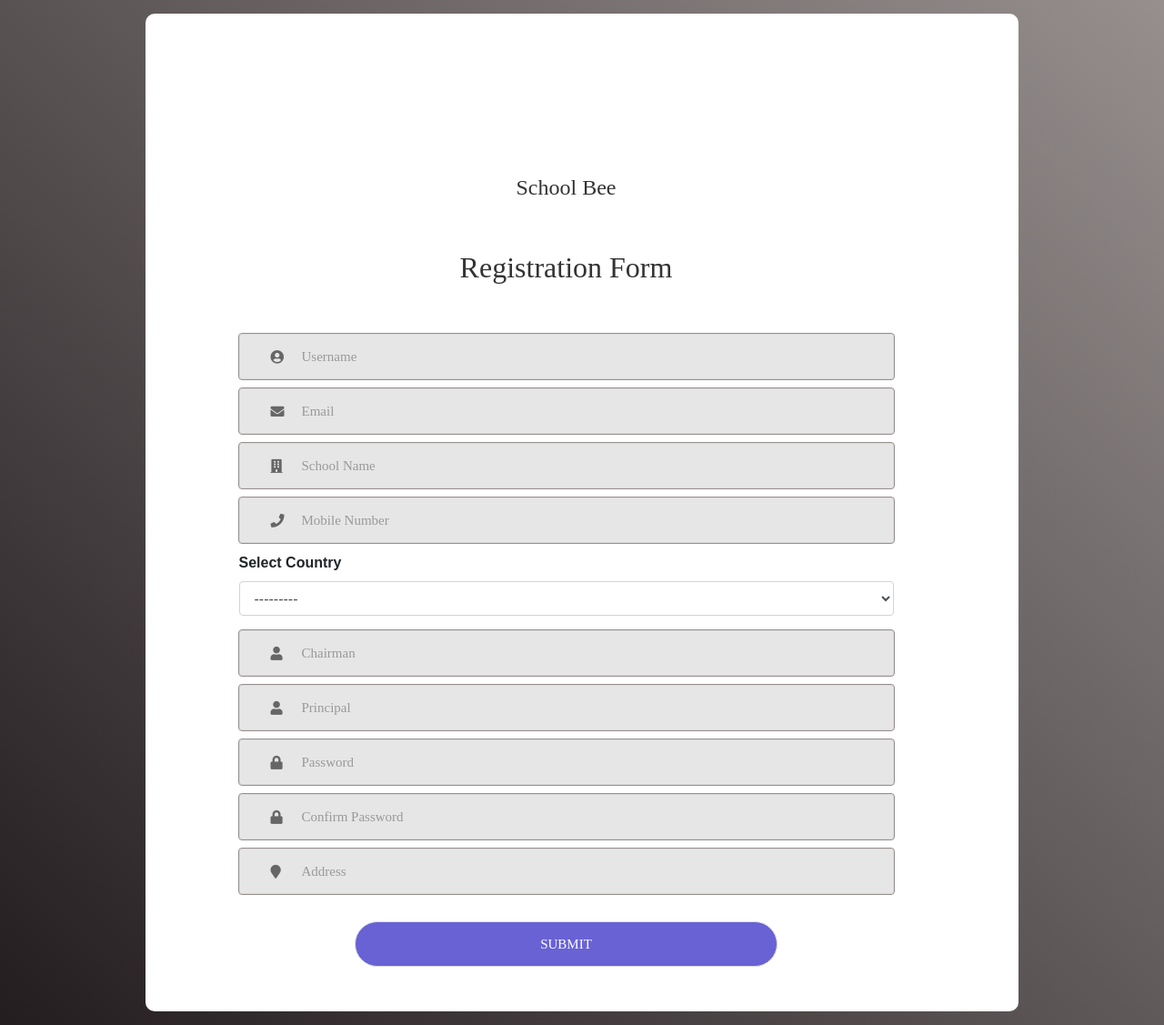
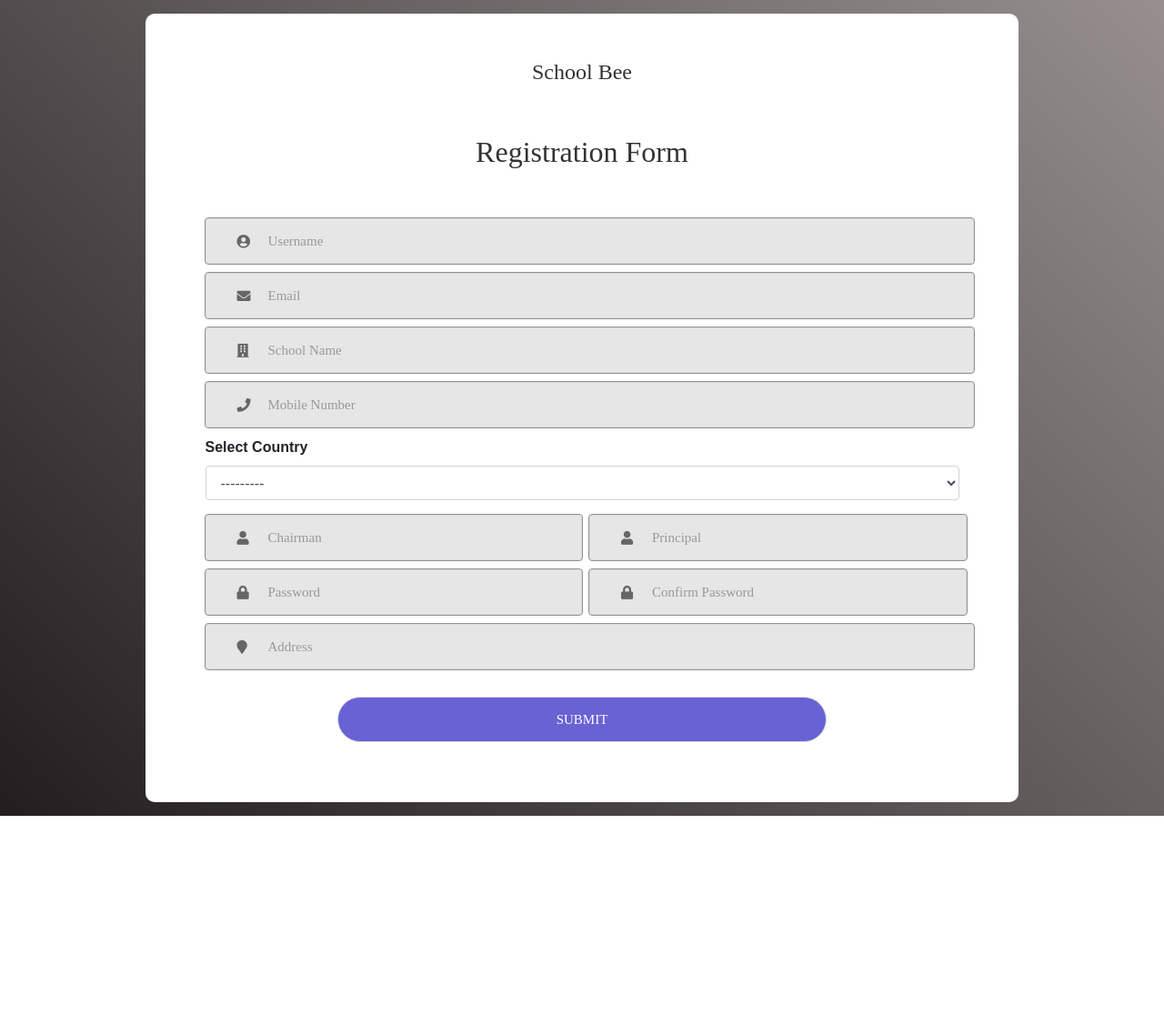
Before and after one commit to WebLaunchDevelopers/schoobees, a Django app: page /accounts/register/ in a window 1280 px wide. Shown: the whole page at 91% size. After the commit the page ends 897 px from the top, so only its background shows below. Run offline with Django 3.2, Linux system fonts and the light colour scheme; some libraries are stand-ins or nearby versions.

Commit message:
register page fixed

```diff
--- a/apps/students/templates/students/student_detail.html
+++ b/apps/students/templates/students/student_detail.html
@@ -180,4 +180,9 @@
             </div>
           </div>
 
+          <script>
+            var element = document.getElementById("symbol");
+            element.remove();
+
+          </script>
 {% endblock content %}
--- a/templates/registration/register.html
+++ b/templates/registration/register.html
@@ -34,7 +34,7 @@
 
 <div class="limiter">
     <div class="container-login100">
-        <div class="wrap-register100">
+        <div class="wrap-register100" style="padding: 50px;">
 
             <form class="validate-form form-horizontal" method="post">
                 {% csrf_token %}
@@ -66,7 +66,7 @@
                     <h2 class="login100-form-title" style="font-size:xx-large">Registration Form</h2>
                       {% csrf_token %}
 
-                      <div class="wrap-input100 validate-input" data-validate="Enter username">
+                      <div class="wrap-input100 validate-input mx-2" data-validate="Enter username">
                         <input class="input100" id="id_username" name="username" type="text" placeholder="Username" required>
                           <span class="focus-input100"></span>
                           <span class="symbol-input100">
@@ -74,7 +74,7 @@
                           </span>
                       </div>
 
-                      <div class="wrap-input100 validate-input" data-validate="Valid email is required: ex@abc.xyz">
+                      <div class="wrap-input100 validate-input mx-2" data-validate="Valid email is required: ex@abc.xyz">
                         <input type="email" name="email" id="email" class="input100" placeholder="Email" required>
                           <span class="focus-input100"></span>
                           <span class="symbol-input100">
@@ -82,7 +82,7 @@
                           </span>
                       </div>
 
-                      <div class="wrap-input100 validate-input" data-validate="Valid email is required: ex@abc.xyz">
+                      <div class="wrap-input100 validate-input mx-2" data-validate="Valid email is required: ex@abc.xyz">
                         <input class="input100" id="school_name" name="school_name" type="text" placeholder="School Name" required>
                           <span class="focus-input100"></span>
                           <span class="symbol-input100">
@@ -90,7 +90,7 @@
                           </span>
                       </div>
 
-                      <div class="wrap-input100 validate-input" data-validate="Valid email is required: ex@abc.xyz">
+                      <div class="wrap-input100 validate-input mx-2"  data-validate="Valid email is required: ex@abc.xyz">
                         <input class="input100" id="mobile_number" name="mobile_number" type="text" placeholder="Mobile Number" required>
                           <span class="focus-input100"></span>
                           <span class="symbol-input100">
@@ -98,7 +98,7 @@
                           </span>
                       </div>
 
-                      <div class="form-group">
+                      <div class="form-group mx-2">
                         <label for="exampleFormControlSelect1">Select Country</label>
                         <select class="form-control" name="country" id="country">
                           {% for x,y in form.fields.country.choices %}
@@ -107,7 +107,9 @@
                         </select>
                       </div>
 
-                      <div class="wrap-input100 validate-input" data-validate="Valid email is required: ex@abc.xyz">
+                      <div class="d-flex justify-content-center">
+
+                          <div class="wrap-input100 validate-input mx-2" data-validate="Valid email is required: ex@abc.xyz">
                             <input class="input100" id="chairman" name="chairman" type="text" placeholder="Chairman" required>
                               <span class="focus-input100"></span>
                               <span class="symbol-input100">
@@ -115,7 +117,7 @@
                               </span>
                           </div>
 
-                      <div class="wrap-input100 validate-input" data-validate="Valid email is required: ex@abc.xyz">
+                          <div class="wrap-input100 validate-input " data-validate="Valid email is required: ex@abc.xyz">
                             <input class="input100" id="principal" name="principal" type="text" placeholder="Principal" required>
                               <span class="focus-input100"></span>
                               <span class="symbol-input100">
@@ -123,7 +125,11 @@
                               </span>
                           </div>
 
-                      <div class="wrap-input100 validate-input" data-validate="Password is required">
+                      </div>
+
+                      <div class="d-flex justify-content-center">
+
+                          <div class="wrap-input100 validate-input mx-2" data-validate="Password is required">
                               <input type="password" name="password1" id="password1" class="input100" placeholder="Password" required>
                               <span class="focus-input100"></span>
                               <span class="symbol-input100">
@@ -131,7 +137,7 @@
                               </span>
                           </div>
 
-                      <div class="wrap-input100 validate-input" data-validate="Password is required">
+                          <div class="wrap-input100 validate-input " data-validate="Password is required">
                             <input type="password" name="password2" id="password2" class="input100" placeholder="Confirm Password" required>
                             <span class="focus-input100"></span>
                             <span class="symbol-input100">
@@ -139,7 +145,9 @@
                             </span>
                           </div>
 
-                      <div class="wrap-input100 validate-input" data-validate="Valid email is required: ex@abc.xyz">
+                    </div>
+
+                      <div class="wrap-input100 validate-input mx-2" data-validate="Valid email is required: ex@abc.xyz">
                         <input class="input100" id="address" name="address" type="text" placeholder="Address" required>
                           <span class="focus-input100"></span>
                           <span class="symbol-input100">
@@ -147,7 +155,7 @@
                           </span>
                       </div>
 
-                      <div class="form-group d-flex justify-content-center align-items-center">
+                      <div class="form-group d-flex justify-content-center align-items-center mx-2">
                         <div class="col-sm-offset-2 col-sm-8 container-login100-form-btn">
                           <button type="submit" class="btn btn-default login100-form-btn">Submit</button>
                         </div>
```
Lines whose indentation alone changed are shown as unchanged.
